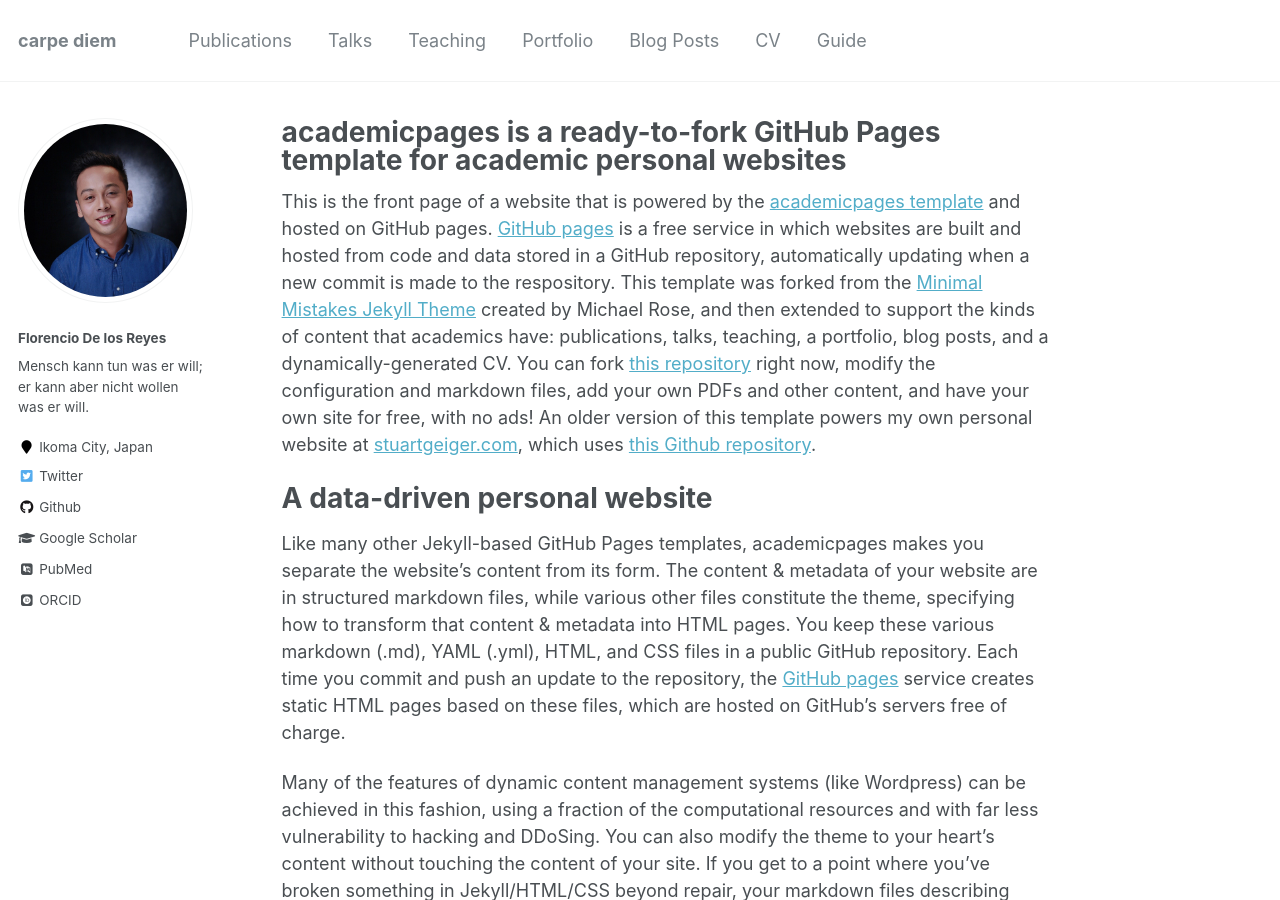
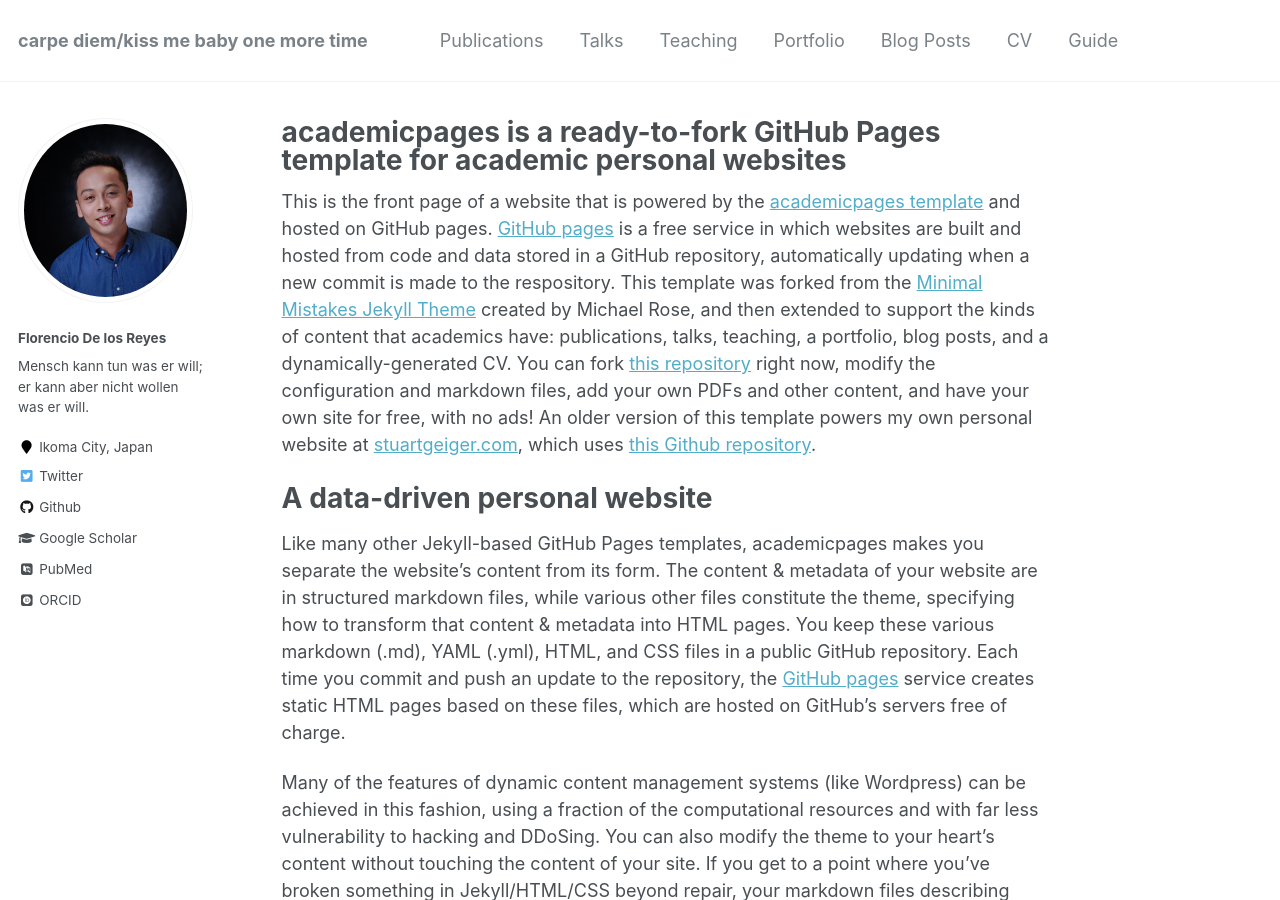
Before and after one commit to fddelosreyes/fddelosreyes.github.io, a Jekyll site: the page built from _pages/about.md, in a window 1280 px wide and 900 px high. Built offline with Jekyll 4.4.1, drawn with Linux system fonts in a browser that asks for light colours; some web fonts are replaced.

Commit message:
Update _config.yml

```diff
--- a/_config.yml
+++ b/_config.yml
@@ -7,7 +7,7 @@
 
 # Site Settings
 locale                   : "en-US"
-title                    : "<center>carpe diem</center>"
+title                    : "<center>carpe diem/kiss me baby one more time</center>"
 title_separator          : "-"
 name                     : &name "Florencio De los Reyes"
 description              : &description "personal description"
```
